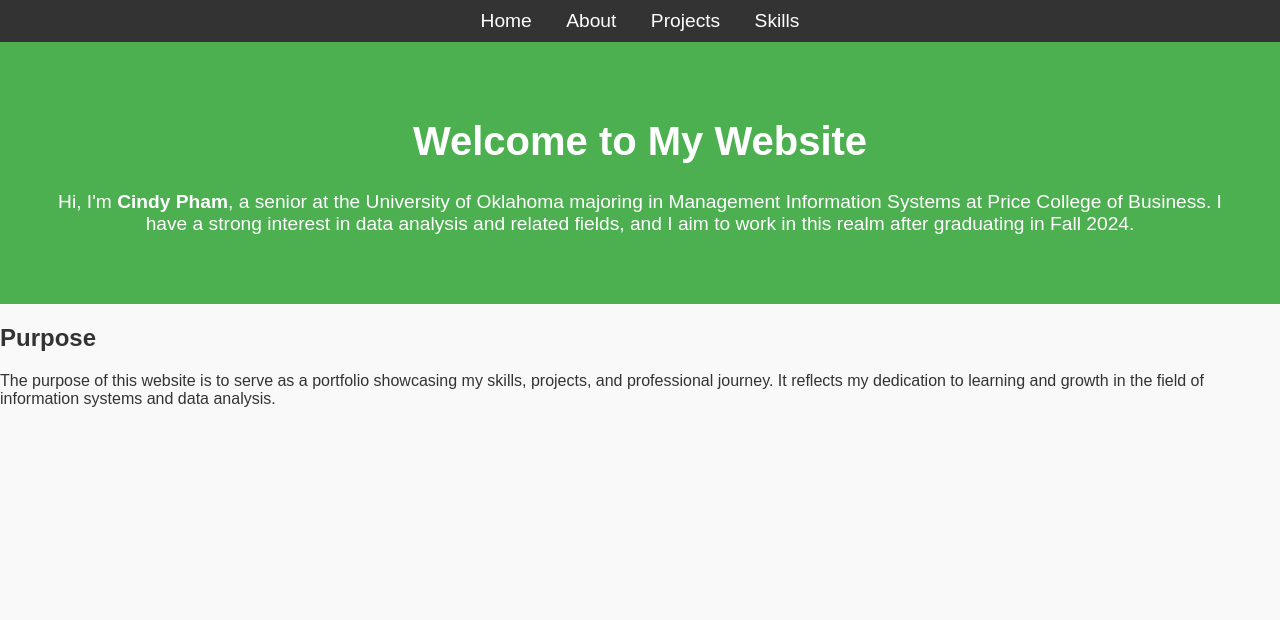
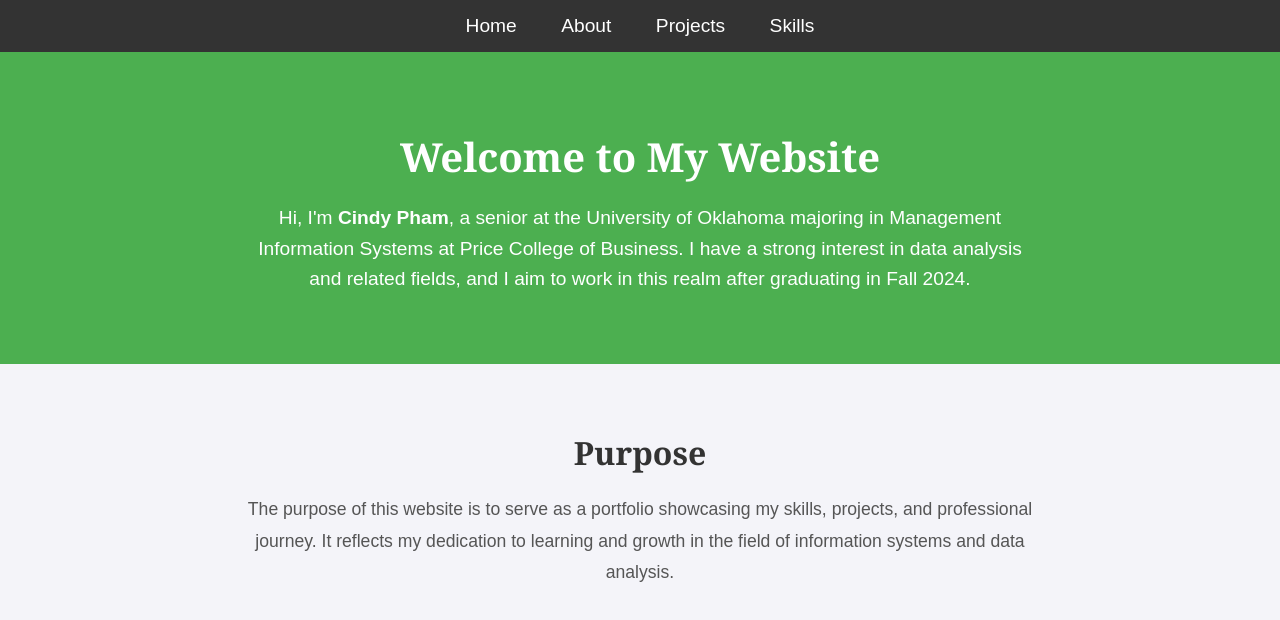
Before and after one commit to cindynphamkz/personal-website, a plain HTML site: page index.html in a window 1280 px wide. Drawn offline with Linux system fonts and the light colour scheme; files that its build step writes are made by us from their sources.

Commit message:
Update style.css

```diff
--- a/style.css
+++ b/style.css
@@ -1,42 +1,94 @@
 /* General Styles */
 body {
-  font-family: Arial, sans-serif;
+  font-family: 'Arial', sans-serif;
   margin: 0;
   padding: 0;
-  background-color: #f9f9f9;
+  background-color: #f4f4f9;
   color: #333;
+}
+
+h1, h2 {
+  font-family: 'Georgia', serif;
 }
 
 /* Navigation Bar */
 nav {
   background-color: #333;
+  padding: 15px 0;
+  position: sticky;
+  top: 0;
+  z-index: 1000;
+}
+
+.nav-container {
+  width: 80%;
+  margin: 0 auto;
   text-align: center;
-  padding: 10px 0;
 }
 
 nav a {
   color: white;
   text-decoration: none;
-  margin: 0 15px;
+  margin: 0 20px;
   font-size: 1.2em;
+  transition: color 0.3s;
 }
 
 nav a:hover {
-  text-decoration: underline;
+  color: #ff9800;
 }
 
-/* Header Styles */
+/* Header Section */
 header {
-  text-align: center;
-  padding: 50px;
   background-color: #4CAF50;
   color: white;
+  padding: 50px 20px;
+  text-align: center;
+}
+
+.header-container {
+  max-width: 800px;
+  margin: 0 auto;
 }
 
 header h1 {
   font-size: 2.5em;
+  margin-bottom: 10px;
 }
 
 header p {
   font-size: 1.2em;
+  line-height: 1.6;
 }
+
+/* Section */
+section {
+  padding: 40px 20px;
+}
+
+.section-container {
+  max-width: 800px;
+  margin: 0 auto;
+  text-align: center;
+}
+
+section h2 {
+  font-size: 2em;
+  margin-bottom: 20px;
+  color: #333;
+}
+
+section p {
+  font-size: 1.1em;
+  line-height: 1.8;
+  color: #555;
+}
+
+/* Footer (Optional) */
+footer {
+  background-color: #333;
+  color: white;
+  text-align: center;
+  padding: 20px;
+  margin-top: 40px;
+}
```
